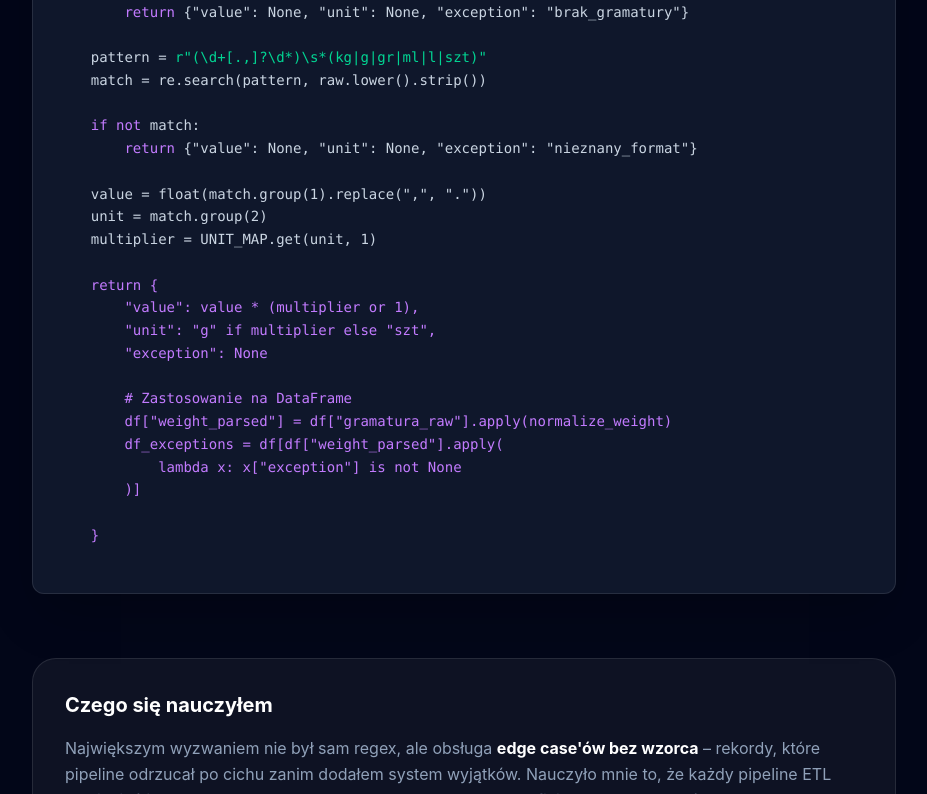
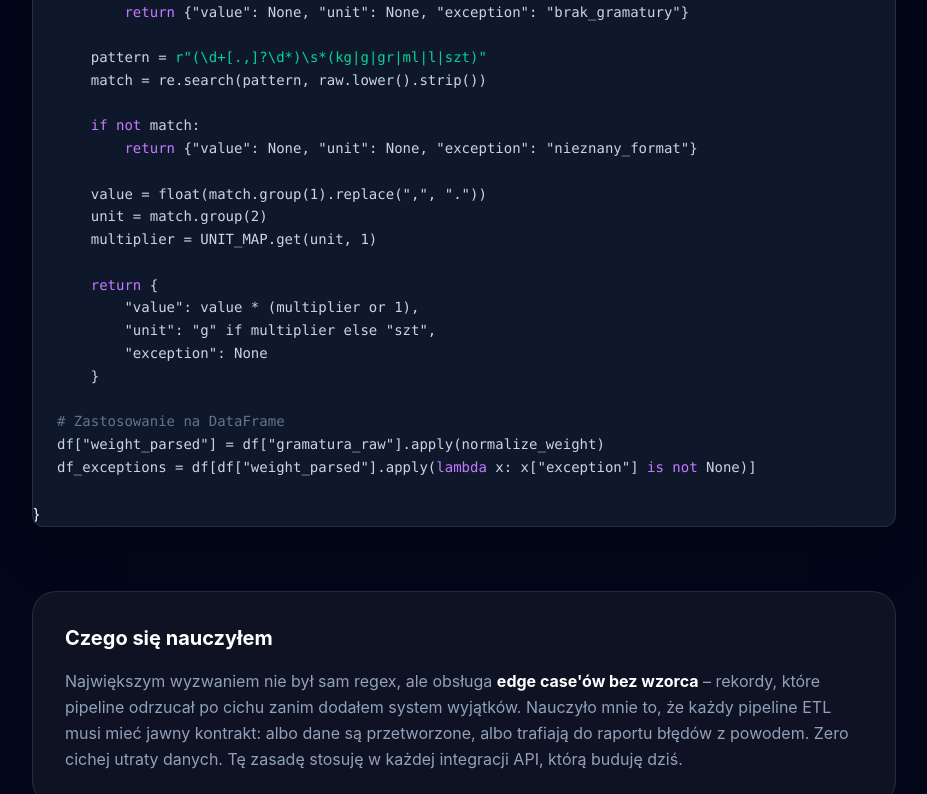
Before and after one commit to DudiRuders/Portfolio, an Astro site: page /Portfolio/etl in a window 1280 px wide. Shown: the part 2828-3622 px from the top of the page, without its empty margins (176-1103 px from the left). Built offline with nearby package versions, Linux system fonts and the light colour scheme; Astro itself is replaced by a stand-in of ours.

Commit message:
Update etl.astro

```diff
--- a/src/pages/etl.astro
+++ b/src/pages/etl.astro
@@ -185,9 +185,9 @@ import { Code } from 'astro:components';
           <span class="text-xs text-slate-400 font-mono">normalize_weight.py</span>
         </div>
 
-        <pre class="p-6 text-sm font-mono leading-relaxed text-slate-300 overflow-x-auto"><code><span class="text-slate-500"># Definicja mapowania do standardu SI</span>
-<span class="text-purple-400">import</span> re
-<span class="text-purple-400">import</span> pandas <span class="text-purple-400">as</span> pd
+  <pre class="p-6 text-sm font-mono leading-relaxed text-slate-300 overflow-x-auto"><code><span class="text-slate-500"># Definicja mapowania do standardu SI</span>
+  <span class="text-purple-400">import</span> re
+  <span class="text-purple-400">import</span> pandas <span class="text-purple-400">as</span> pd
 
 UNIT_MAP = &#123;
     "kg": 1000, "g": 1, "gr": 1,
@@ -209,16 +209,15 @@ UNIT_MAP = &#123;
     unit = match.group(2)
     multiplier = UNIT_MAP.get(unit, 1)
 
-    <span class="text-purple-400">return &#123;
+    <span class="text-purple-400">return</span> &#123;
         "value": value * (multiplier or 1),
         "unit": "g" if multiplier else "szt",
         "exception": None
+    &#125;
 
-        # Zastosowanie na DataFrame
-        df["weight_parsed"] = df["gramatura_raw"].apply(normalize_weight)
-        df_exceptions = df[df["weight_parsed"].apply(
-            lambda x: x["exception"] is not None
-        )]
+<span class="text-slate-500"># Zastosowanie na DataFrame</span>
+df["weight_parsed"] = df["gramatura_raw"].apply(normalize_weight)
+df_exceptions = df[df["weight_parsed"].apply(<span class="text-purple-400">lambda</span> x: x["exception"] <span class="text-purple-400">is not</span> None)]</code></pre>
 
     &#125;
       </div>
```
